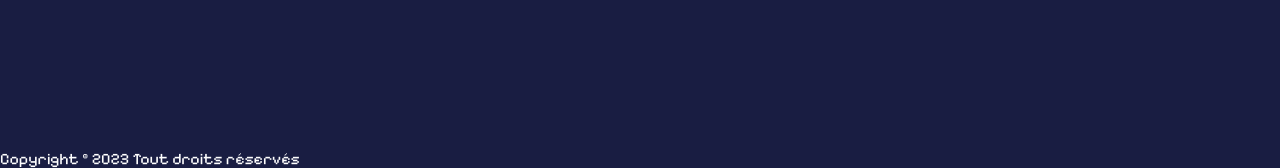
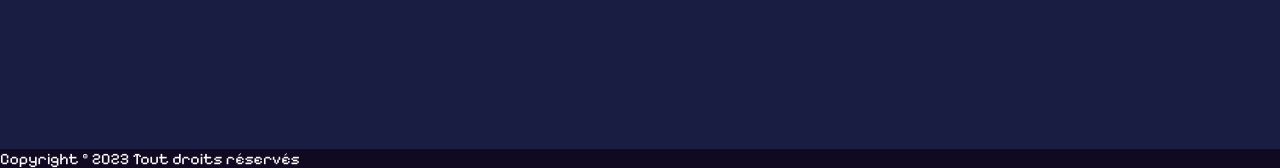
Before and after one commit to nicocotier2/memory-flash, a PHP site: page /inscription.html in a window 1280 px wide. Shown: the part 920-1088 px from the top of the page. Run offline with PHP 8.4, Linux system fonts and the light colour scheme.

Commit message:
login html css

```diff
--- a/inscription.css
+++ b/inscription.css
@@ -125,6 +125,7 @@ nav .listNav2 li:hover {
 .Copyright {
     color: white;
     display: flex;
+    background-color: #110921;
 }
 
 li:hover, ul:hover {
```
